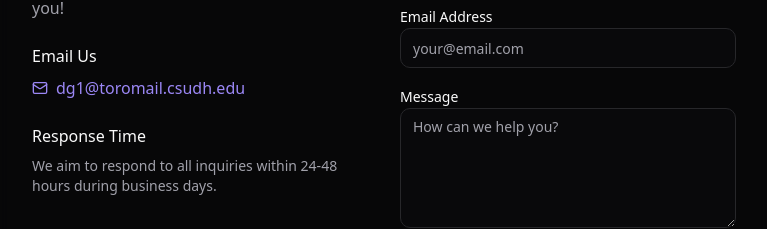
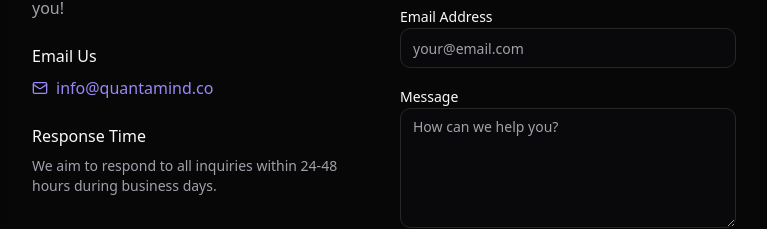
Before and after one commit to Dhanush295/QuantaMind, a React (Vite) app: page /contact in a window 1280 px wide. Shown: the part 392-621 px from the top of the page, without its empty margins (256-1023 px from the left). Built offline with nearby package versions, Linux system fonts and the light colour scheme.

Commit message:
Updated Contact email.tsx

```diff
--- a/src/pages/Contact.tsx
+++ b/src/pages/Contact.tsx
@@ -64,11 +64,11 @@ const Contact = () => {
                 <div className="mb-6">
                   <h3 className="font-medium mb-2">Email Us</h3>
                   <a
-                    href="mailto:dg1@toromail.csudh.edu"
+                    href="mailto:info@quantamind.co"
                     className="flex items-center gap-2 text-quantminds-purple hover:underline"
                   >
                     <Mail className="h-4 w-4" />
-                    dg1@toromail.csudh.edu
+                    info@quantamind.co
                   </a>
                 </div>
 
```
